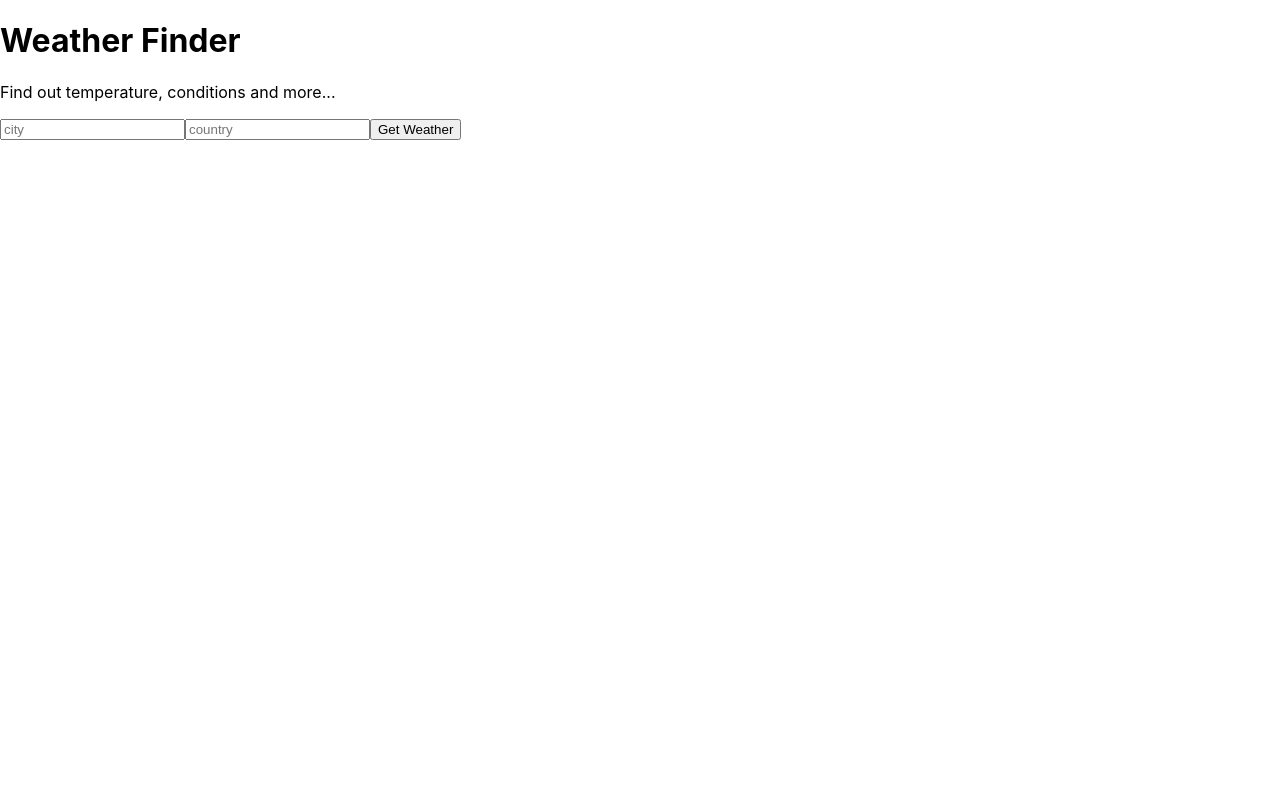
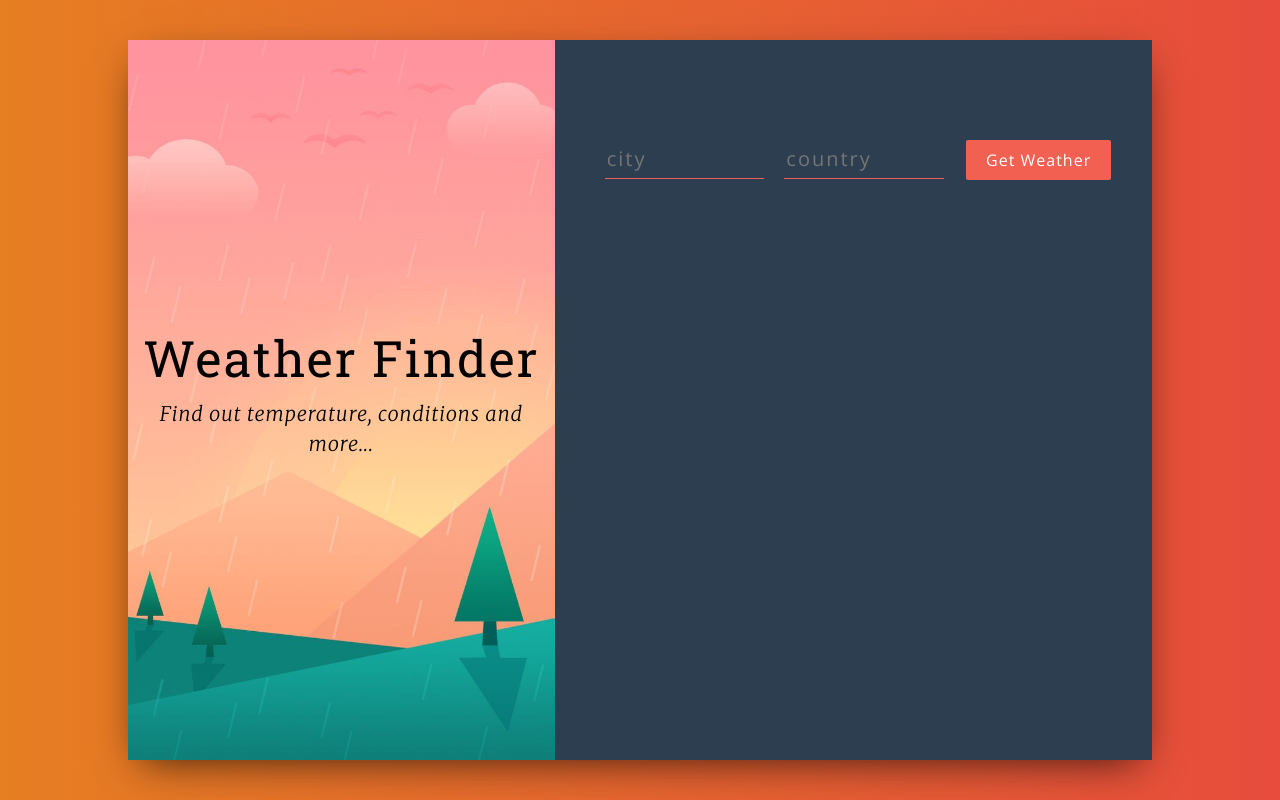
Before and after one commit to Bear27kuma/weather-app, a React (Create React App) app: page / in a window 1280 px wide. Built offline with nearby package versions, Linux system fonts and the light colour scheme.

Commit message:
Finish styling

```diff
--- a/package.json
+++ b/package.json
@@ -6,6 +6,7 @@
     "@testing-library/jest-dom": "^4.2.4",
     "@testing-library/react": "^9.4.0",
     "@testing-library/user-event": "^7.2.1",
+    "bootstrap": "^4.4.1",
     "react": "^16.12.0",
     "react-dom": "^16.12.0",
     "react-scripts": "3.3.1"
--- /dev/null
+++ b/src/App.css
@@ -0,0 +1,128 @@
+@import url('https://fonts.googleapis.com/css?family=Merriweather:100,200,300,300i,400,400i,700|Open+Sans:300,400|Roboto+Slab:400,700&display=swap');
+
+body {
+  font-family: "Open Sans", serif;
+}
+
+.wrapper {
+  background: linear-gradient(to right, #e67e22, #e74c3c);
+  height: 100vh;
+  display: flex;
+  justify-content: center;
+  align-items: center;
+}
+
+.main {
+  height: 90vh;
+  /* background: transparent; */
+  width: 80%;
+  margin: 0;
+}
+
+.container {
+  box-shadow: 0px 13px 40px -13px rgba(0, 0, 0, .75);
+}
+
+.title-container {
+  height: 90vh;
+  background: url("img/bg.jpg") center center no-repeat;
+  background-size: cover;
+  display: flex;
+  align-items: center;
+  justify-content: center;
+  text-align: center;
+  color: #000;
+}
+
+.title-container__title {
+  font-size: 50px;
+  letter-spacing: 2px;
+  line-height: 1.3;
+  font-family: 'Roboto Slab', serif;
+}
+
+.title-container__subtitle {
+  font-style: italic;
+  font-size: 20px;
+  font-weight: 100;
+  letter-spacing: 1px;
+  line-height: 1.5;
+  font-family: 'Merriweather', serif;
+}
+
+.form-container {
+  background-color: #2c3e50;
+  height: 90vh;
+  padding-top: 100px;
+  padding-left: 50px;
+}
+
+input[type="text"] {
+  background-color: transparent;
+  border: 0;
+  border-bottom: solid 1px #f16051;
+  width: 30%;
+  padding-bottom: 4px;
+  color: #fff !important;
+  font-weight: lighter;
+  letter-spacing: 2px;
+  margin-bottom: 30px;
+  margin-right: 20px;
+  font-size: 20px;
+}
+
+input[type="text"] {
+  outline: none;
+}
+
+input:-webkit-autofill {
+  -webkit-box-shadow: 0 0 0 30px #2c3e50 inset;
+  -webkit-text-fill-color: #fff !important;
+}
+
+button {
+  border: 0;
+  padding: 8px 20px;
+  margin: 0 2px;
+  border-radius: 2px;
+  font-weight: lighter;
+  letter-spacing: 1px;
+  cursor: pointer;
+  background-color: #f16051;
+  color: #fff;
+  font-weight: 100;
+}
+
+button:active {
+  outline: none;
+}
+
+.weather__info {
+  width: 60%;
+  font-size: 20px;
+  font-weight: 200;
+  letter-spacing: 2px;
+}
+
+.weather__key {
+  color: #f16051;
+  border-bottom: solid 2px rgba(255, 255, 255, .06);
+  padding: 20px 0 20px 0;
+  font-weight: 400;
+}
+
+.weather__key:last-child {
+  border: 0;
+}
+
+.weather__value {
+  color: #fff;
+  font-weight: 200;
+}
+
+.weather__error {
+  color: #f16051;
+  font-size: 20px;
+  letter-spacing: 1px;
+  font-weight: 200;
+}
--- a/src/App.js
+++ b/src/App.js
@@ -47,7 +47,14 @@
   render() {
     return (
       <div>
+        <div className="wrapper">
+          <div className="main">
+            <div className="container">
+              <div className="row">
+                <div className="col-5 title-container">
                   <Titles />
+                </div>
+                <div className="col-7 form-container">
                   <Form getWeather={this.getWeather} />
                   <Weather
                     temperature={this.state.temperature}
@@ -59,8 +66,17 @@
                     error={this.state.error}
                   />
                 </div>
+              </div>
+            </div>
+          </div>
+        </div>
+      </div>
     );
   }
 };
 
+
+
+
+
 export default App;
--- a/src/components/Titles.js
+++ b/src/components/Titles.js
@@ -2,8 +2,10 @@
 
 const Titles = () => (
   <div>
-    <h1>Weather Finder</h1>
-    <p>Find out temperature, conditions and more...</p>
+    <h1 className="title-container__title">Weather Finder</h1>
+    <p className="title-container__subtitle">
+      Find out temperature, conditions and more...
+    </p>
   </div>
 );
 
--- a/src/components/Weather.js
+++ b/src/components/Weather.js
@@ -1,13 +1,33 @@
 import React from "react";
 
 const Weather = props => (
-  <div>
-    {props.city && props.country && <p>Location: {props.city},{props.country}</p>}
-    {props.temperature && <p>Temperature: {props.temperature}</p>}
-    {props.humidity && <p>Humidity: {props.humidity}</p>}
-    {props.description && <p>Conditions: {props.description}</p>}
+  <div className="weather__info">
+    {props.city && props.country && (
+      <p className="weather__key">
+        Location:
+        <span className="weather__value">  {props.city}, {props.country}</span>
+      </p>
+    )}
+    {props.temperature && (
+      <p className="weather__key">
+        Temperature:
+        <span className="weather__value">  {props.temperature}</span>
+      </p>
+    )}
+    {props.humidity && (
+      <p className="weather__key">
+        Humidity:
+        <span className="weather__value">  {props.humidity}</span>
+      </p>
+    )}
+    {props.description && (
+      <p className="weather__key">
+        Conditions:
+        <span className="weather__value">  {props.description}</span>
+      </p>
+    )}
     {/* Icon: {this.props.icon} */}
-    {props.error && <p>{props.error}</p>}
+    {props.error && <p className="weather__error">{props.error}</p>}
   </div>
 );
 
--- a/src/index.js
+++ b/src/index.js
@@ -1,6 +1,7 @@
 import React from 'react';
 import ReactDOM from 'react-dom';
-import './index.css';
+import 'bootstrap/dist/css/bootstrap.min.css';
+import './App.css';
 import App from './App';
 import * as serviceWorker from './serviceWorker';
 
```
Also changed, not shown: src/img/bg.jpg (added), 1 other file (tests, documents, lock files or other folders). Lines whose indentation alone changed are shown as unchanged.
